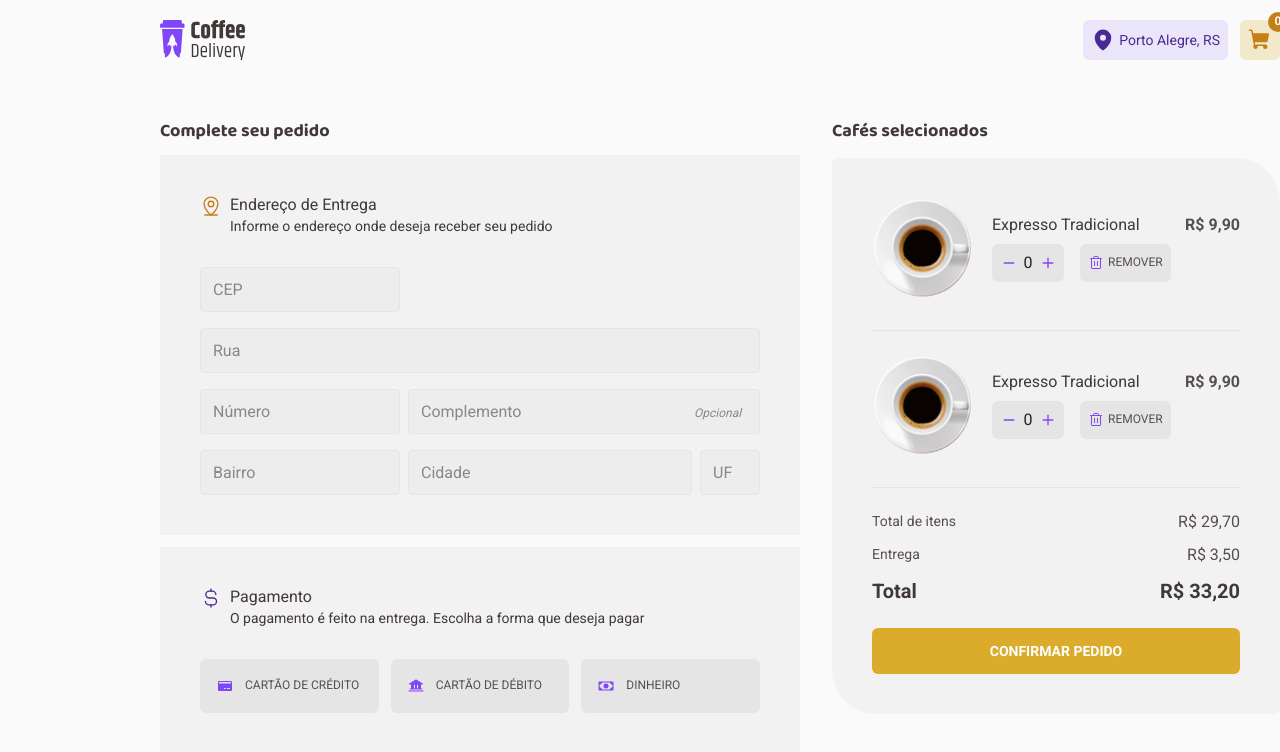
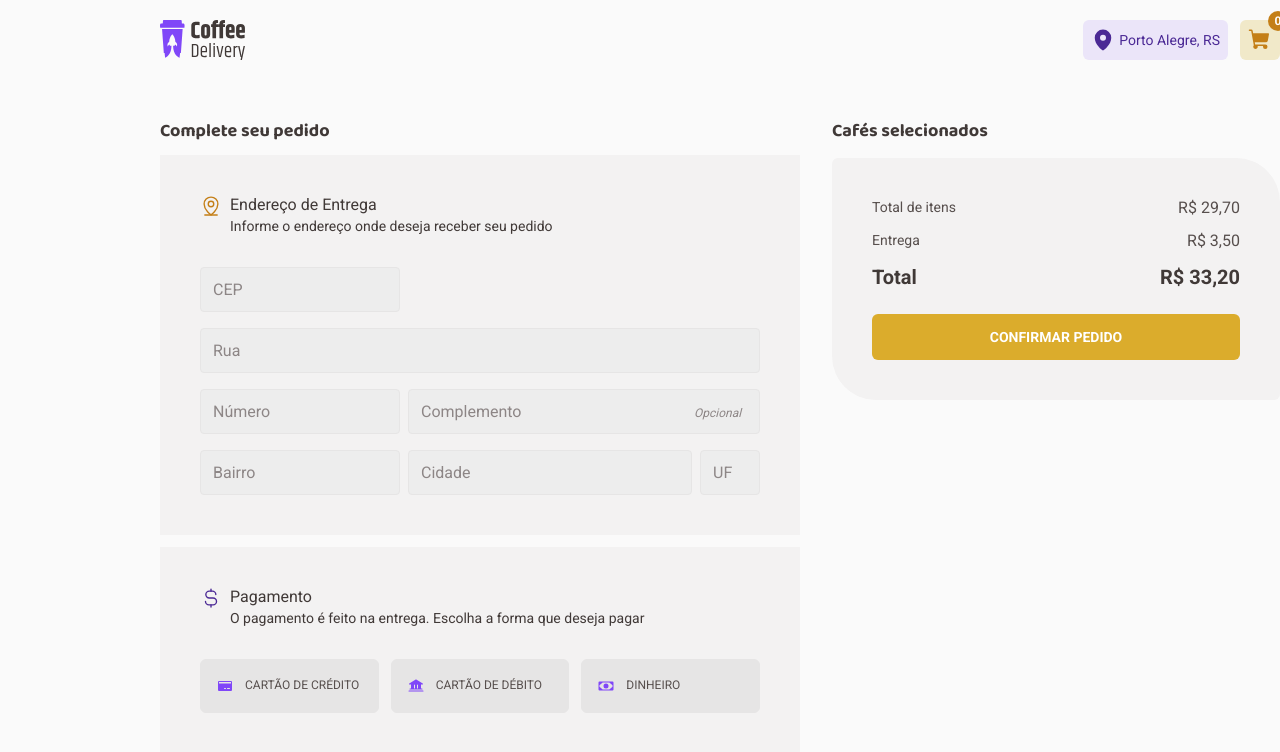
Before and after one commit to dsllt/coffeeDelivery, a React (Vite) app: page /checkout in a window 1280 px wide. Shown: the top 752 px of the page. Built offline with nearby package versions, Linux system fonts and the light colour scheme.

Commit message:
Usa o contexto para preencher cafés selecionados

```diff
--- a/src/App.tsx
+++ b/src/App.tsx
@@ -3,14 +3,17 @@ import { defaultTheme } from './styles/themes/default'
 import { GlobalStyle } from './styles/global'
 import { Router } from './Router'
 import { BrowserRouter } from 'react-router-dom'
+import { CartContextProvider } from './contexts/CartContext'
 
 function App() {
   return (
     <ThemeProvider theme={defaultTheme}>
       <BrowserRouter>
-        <Router />
-        <GlobalStyle />
+        <CartContextProvider>
+          <Router />
+        </CartContextProvider>
       </BrowserRouter>
+      <GlobalStyle />
     </ThemeProvider>
   )
 }
--- a/src/components/Card/index.tsx
+++ b/src/components/Card/index.tsx
@@ -5,22 +5,61 @@ import {
   CoffeeCheckout,
   CoffeeDescription,
   CoffeePicture,
-  NumberOfItems,
 } from './styles'
-import americanoCoffeeImage from '../../assets/Americano.png'
 import { ShoppingCart } from 'phosphor-react'
 import { SelectItems } from '../SelectItems'
+import { useContext, useState } from 'react'
+import { Cart, CartContext } from '../../contexts/CartContext'
 
 interface CoffeeListProps {
   coffeeItem: {
     name: string
     type: string[]
     description: string
-    price: string
+    price: number
     image: string
   }
 }
+
 export function Card({ coffeeItem }: CoffeeListProps) {
+  const { setNumberOfTotalItems, numberOfTotalItems, cartItems, setCartItems } =
+    useContext(CartContext)
+  const [numberOfItems, setNumberOfItems] = useState(0)
+  function handleAddItemToCart() {
+    const newItem: Cart = {
+      name: coffeeItem.name,
+      price: coffeeItem.price,
+      image: coffeeItem.image,
+      numberOfItems,
+    }
+
+    const cartItemsCheck: any = cartItems
+
+    if (cartItemsCheck.find((item: Cart) => item.name === newItem.name)) {
+      cartItemsCheck.map((item: Cart, index: number) => {
+        if (item.name === coffeeItem.name) {
+          cartItemsCheck[index] = newItem
+        }
+        return cartItemsCheck[index]
+      })
+      setCartItems(cartItemsCheck)
+    } else {
+      setCartItems((state: Cart[]) => [...state, newItem])
+    }
+  }
+
+  function addItem() {
+    setNumberOfItems(numberOfItems + 1)
+    setNumberOfTotalItems(numberOfTotalItems + 1)
+  }
+  function deleteItem() {
+    if (numberOfItems > 0) {
+      setNumberOfItems(numberOfItems - 1)
+      setNumberOfTotalItems(numberOfTotalItems - 1)
+    } else {
+      return 0
+    }
+  }
   return (
     <CardContainer>
       <CoffeePicture src={coffeeItem.image} />
@@ -35,8 +74,12 @@ export function Card({ coffeeItem }: CoffeeListProps) {
       </CoffeeDescription>
       <CoffeeCheckout>
         <span>R$ </span> <h1>{coffeeItem.price}</h1>
-        <SelectItems />
-        <CartButton>
+        <SelectItems
+          addItem={addItem}
+          deleteItem={deleteItem}
+          numberOfItems={numberOfItems}
+        />
+        <CartButton onClick={handleAddItemToCart}>
           <ShoppingCart size={24} weight="fill" />
         </CartButton>
       </CoffeeCheckout>
--- a/src/components/CartItem/index.tsx
+++ b/src/components/CartItem/index.tsx
@@ -1,23 +1,65 @@
 import { RemoveButton } from '../RemoveButton'
 import { SelectItems } from '../SelectItems'
-import { CartItemContainer, ItemDescription, ItemInfo, ItemSelection } from './styles'
+import {
+  CartItemContainer,
+  ItemDescription,
+  ItemInfo,
+  ItemSelection,
+} from './styles'
 
-import cafeEspresso from '../../assets/Expresso.png'
+import { useContext, useState } from 'react'
+import { Cart, CartContext } from '../../contexts/CartContext'
 
-export function CartItem() {
+interface CoffeeItemProps {
+  coffeeItem: {
+    name: string
+    price: number
+    image: string
+    numberOfItems: number
+  }
+}
+
+export function CartItem({ coffeeItem }: CoffeeItemProps) {
+  const { setNumberOfTotalItems, numberOfTotalItems, cartItems, setCartItems } =
+    useContext(CartContext)
+  const [numberOfItems, setNumberOfItems] = useState(coffeeItem.numberOfItems)
+  function addItem() {
+    setNumberOfItems(numberOfItems + 1)
+    setNumberOfTotalItems(numberOfTotalItems + 1)
+  }
+  function deleteItem() {
+    if (numberOfItems > 0) {
+      setNumberOfItems(numberOfItems - 1)
+      setNumberOfTotalItems(numberOfTotalItems - 1)
+    } else {
+      return 0
+    }
+  }
+  function verifyCartItems(cartItems: Cart[]) {
+    if (cartItems.length > 0) {
+      console.log(numberOfItems)
       return (
         <CartItemContainer>
-      <img src={cafeEspresso}/>
+          <img src={coffeeItem.image} alt="" />
           <ItemDescription>
             <ItemInfo>
-          <span className='itemName'>Expresso Tradicional</span>
-          <span className='itemPrice'>R$ 9,90</span>
+              <span className="itemName">{coffeeItem.name}</span>
+              <span className="itemPrice">{coffeeItem.price}</span>
             </ItemInfo>
             <ItemSelection>
-          <SelectItems />
+              <SelectItems
+                addItem={addItem}
+                deleteItem={deleteItem}
+                numberOfItems={numberOfItems}
+              />
               <RemoveButton />
             </ItemSelection>
           </ItemDescription>
         </CartItemContainer>
       )
+    } else {
+      ;<></>
     }
+  }
+  return verifyCartItems(cartItems)
+}
--- a/src/components/Header/index.tsx
+++ b/src/components/Header/index.tsx
@@ -1,8 +1,11 @@
 import { CartButton, HeaderContainer, LocationContainer } from './styles'
 import logoCoffeeDelivery from '../../assets/logo.svg'
 import { MapPin, ShoppingCart } from 'phosphor-react'
+import { useContext } from 'react'
+import { CartContext } from '../../contexts/CartContext'
 
 export function Header() {
+  const { numberOfTotalItems } = useContext(CartContext)
   return (
     <HeaderContainer>
       <img src={logoCoffeeDelivery} alt="" />
@@ -11,8 +14,8 @@ export function Header() {
           <MapPin size={24} weight="fill" />
           Porto Alegre, RS
         </LocationContainer>
-        <CartButton>
-          <div>0</div>
+        <CartButton to={'/checkout'}>
+          <div>{numberOfTotalItems}</div>
           <ShoppingCart size={24} weight="fill" />
         </CartButton>
       </div>
--- a/src/components/Header/styles.ts
+++ b/src/components/Header/styles.ts
@@ -1,3 +1,4 @@
+import { NavLink } from 'react-router-dom'
 import styled from 'styled-components'
 
 export const HeaderContainer = styled.header`
@@ -23,11 +24,12 @@ export const LocationContainer = styled.div`
   font-size: 1.4rem;
   color: ${(props) => props.theme['purple-dark']};
 `
-export const CartButton = styled.button`
+export const CartButton = styled(NavLink)`
   background: ${(props) => props.theme['yellow-light']};
   color: ${(props) => props.theme['yellow-dark']};
   border: none;
   border-radius: 6px;
+  cursor: pointer;
 
   display: flex;
   align-items: center;
@@ -38,7 +40,7 @@ export const CartButton = styled.button`
   > div {
     position: absolute;
     right: -8px;
-    top: -8px;
+    top: -8.65px;
     width: 2rem;
     height: 2rem;
 
--- a/src/components/SelectItems/index.tsx
+++ b/src/components/SelectItems/index.tsx
@@ -1,14 +1,30 @@
 import { SelectItemsButton, SelectItemsContainer } from './styles'
 import { Minus, Plus } from 'phosphor-react'
 
-export function SelectItems() {
+interface ItemsProps {
+  addItem: () => void
+  deleteItem: () => void
+  numberOfItems: number
+}
+
+export function SelectItems({
+  addItem,
+  deleteItem,
+  numberOfItems,
+}: ItemsProps) {
+  function handleAddItem() {
+    addItem()
+  }
+  function handleDeleteItem() {
+    deleteItem()
+  }
   return (
     <SelectItemsContainer>
       <SelectItemsButton type="button">
-        <Minus size={14} weight="bold" />
+        <Minus size={14} weight="bold" onClick={handleDeleteItem} />
       </SelectItemsButton>
-      <input type="number" value={0} />
-      <SelectItemsButton type="button">
+      <input type="number" value={numberOfItems} />
+      <SelectItemsButton type="button" onClick={handleAddItem}>
         <Plus size={14} weight="bold" />
       </SelectItemsButton>
     </SelectItemsContainer>
--- /dev/null
+++ b/src/contexts/CartContext.tsx
@@ -0,0 +1,51 @@
+import { ReactNode, createContext, useReducer, useState } from 'react'
+
+export interface Cart {
+  name: string
+  price: number
+  image: string
+  numberOfItems: number
+}
+
+interface CartContextType {
+  numberOfItems: number
+  numberOfTotalItems: number
+  cartItems: Cart[]
+  setNumberOfItems: (items: number) => void
+  setNumberOfTotalItems: (items: number) => void
+  setCartItems: (items: []) => void
+  dispatch: () => void
+}
+
+export const CartContext = createContext({} as CartContextType)
+
+interface CartContextProviderProps {
+  children: ReactNode
+}
+
+export function CartContextProvider({ children }: CartContextProviderProps) {
+  const [numberOfItems, setNumberOfItems] = useState(0)
+  const [numberOfTotalItems, setNumberOfTotalItems] = useState(0)
+  const [cartItems, setCartItems] = useState([])
+  const [cart, dispatch] = useReducer((state: Cart[], action: any) => {
+    console.log(action)
+    console.log(state)
+    return state
+  }, [])
+
+  return (
+    <CartContext.Provider
+      value={{
+        numberOfItems,
+        setNumberOfItems,
+        numberOfTotalItems,
+        setNumberOfTotalItems,
+        cartItems,
+        setCartItems,
+        dispatch
+      }}
+    >
+      {children}
+    </CartContext.Provider>
+  )
+}
--- a/src/pages/Checkout/index.tsx
+++ b/src/pages/Checkout/index.tsx
@@ -16,8 +16,11 @@ import {
 } from './styles'
 import { PaymentMethod } from '../../components/PaymentMethod'
 import { CartItem } from '../../components/CartItem'
+import { useContext } from 'react'
+import { CartContext } from '../../contexts/CartContext'
 
 export function Checkout() {
+  const { cartItems } = useContext(CartContext)
   return (
     <CheckoutContainer>
       <OrderForm>
@@ -68,8 +71,9 @@ export function Checkout() {
       <OrderCart>
         <h1>Cafés selecionados</h1>
         <CartItemsContainer>
-          <CartItem />
-          <CartItem />
+          {cartItems.map((item, index) => (
+            <CartItem coffeeItem={item} key={index} />
+          ))}
           <PriceContainer>
             <span>Total de itens</span>
             <span>R$ 29,70</span>
```
Lines whose indentation alone changed are shown as unchanged.
